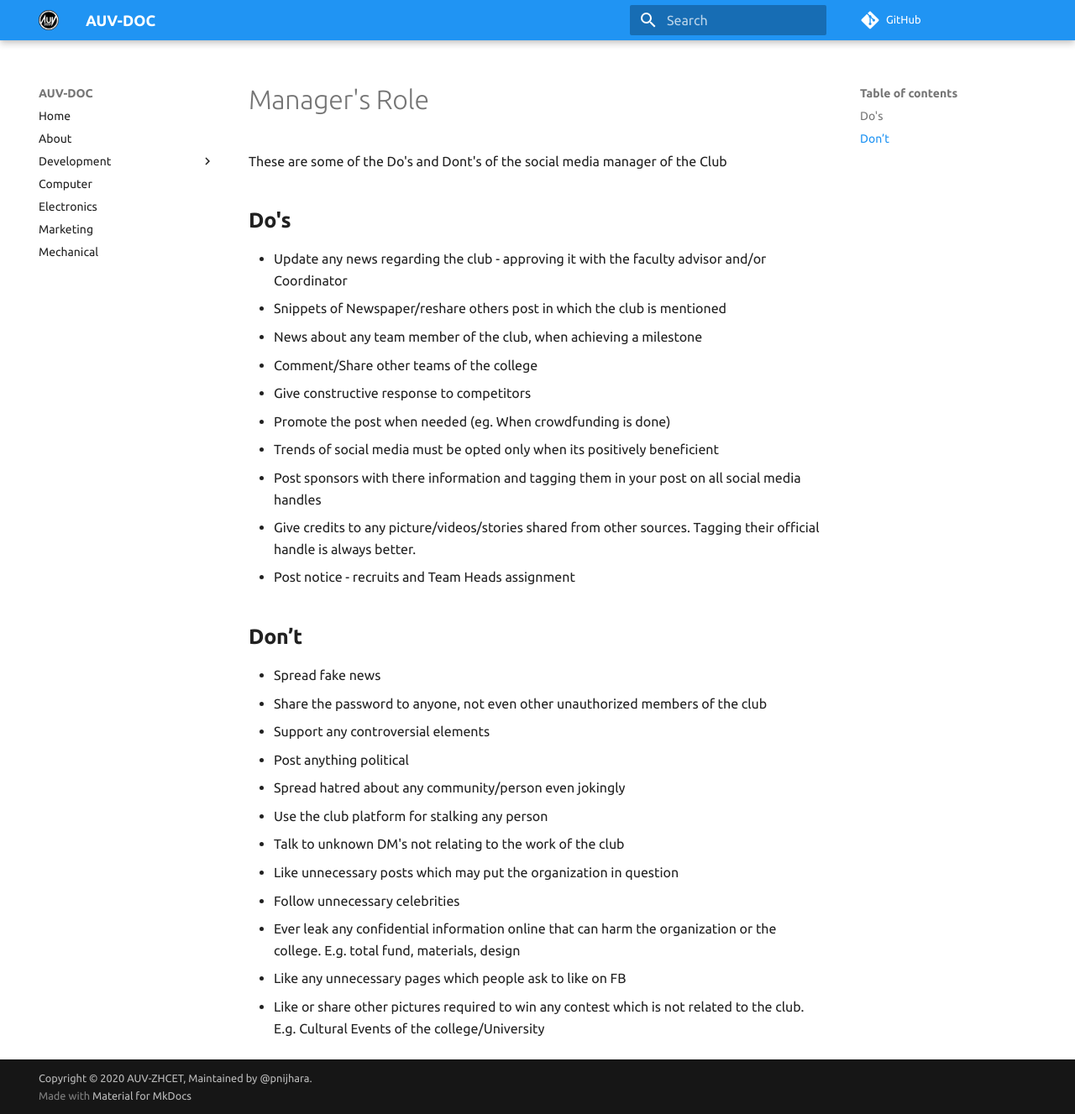
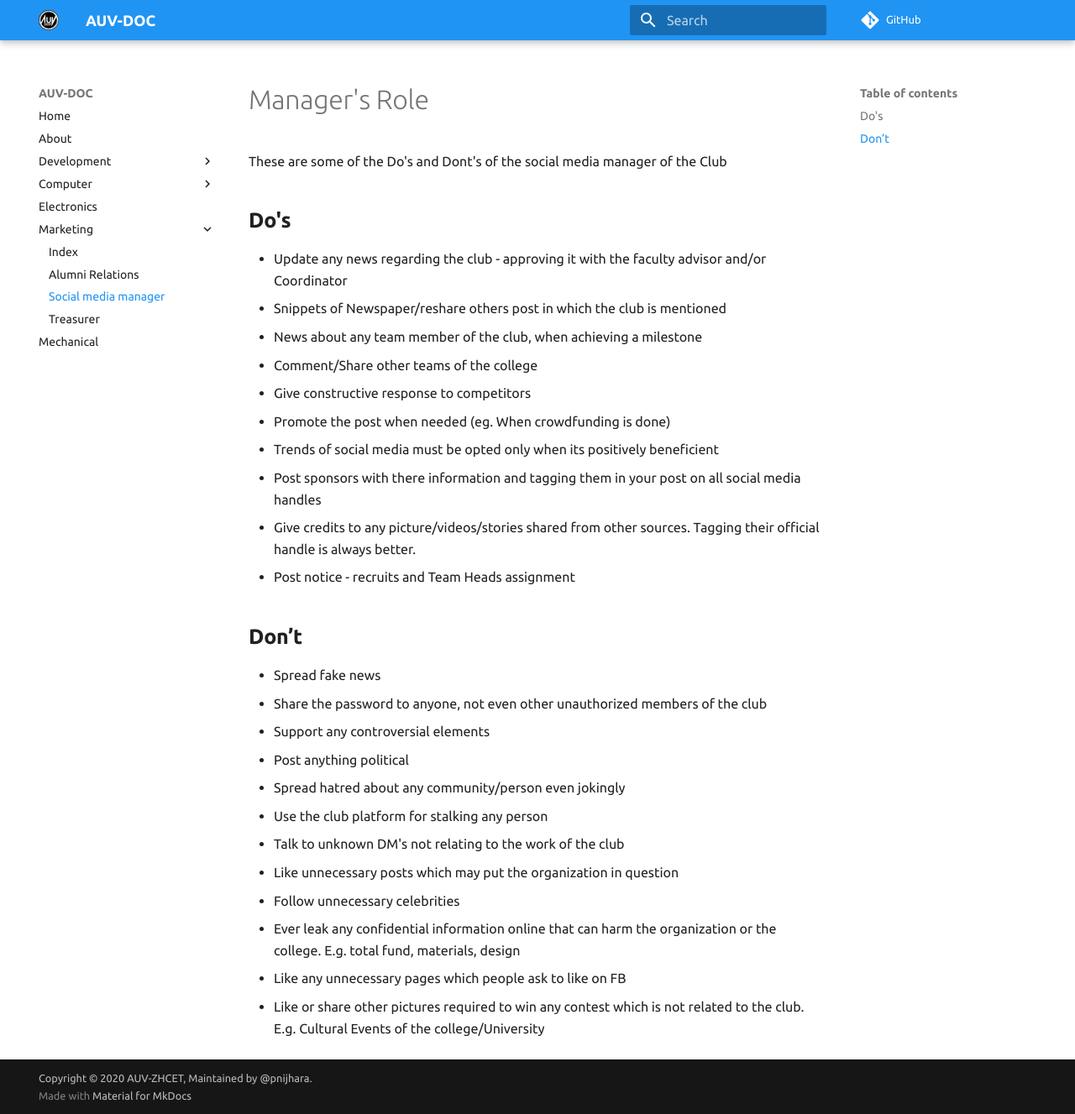
Before and after one commit to auvzhcet/Documentation, an MkDocs documentation site: the page built from docs/marketing/Social_Media_Manager.md, in a window 1280 px wide and 1327 px high. Shown: the whole window at 84% size. Built offline with MkDocs 1.6.1 and Material for MkDocs 9.7.7, drawn with Linux system fonts in a browser that asks for light colours; comment, search, counter and statistics services are not loaded.

Commit message:
chore: Update nav links

```diff
--- a/mkdocs.yml
+++ b/mkdocs.yml
@@ -6,9 +6,15 @@ nav:
   - Development:
     - Code of conduct: Development/code_of_conduct.md
     - Contributing guidelines: Development/CONTRIBUTING.md
-  - Computer: computer/README.md
+  - Computer:
+    - Index: computer/README.md
+    - Acoustics: computer/Acoustics.md
   - Electronics: electronics/README.md
-  - Marketing: marketing/README.md
+  - Marketing:
+    - Index: marketing/README.md
+    - Alumni Relations: marketing/alumni_relations.md
+    - Social media manager: marketing/Social_Media_Manager.md
+    - Treasurer: marketing/treasurer.md
   - Mechanical: mechanical/README.md
 
 theme:
```
